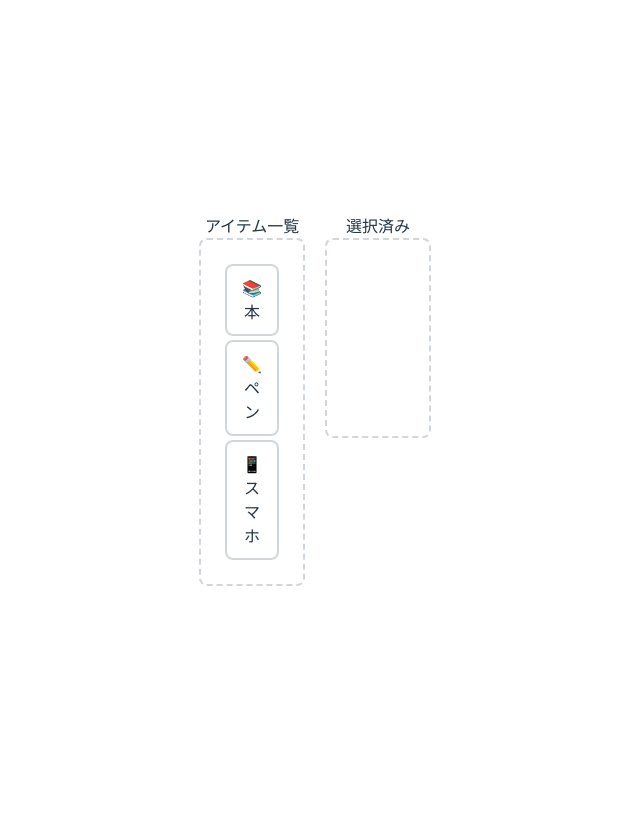
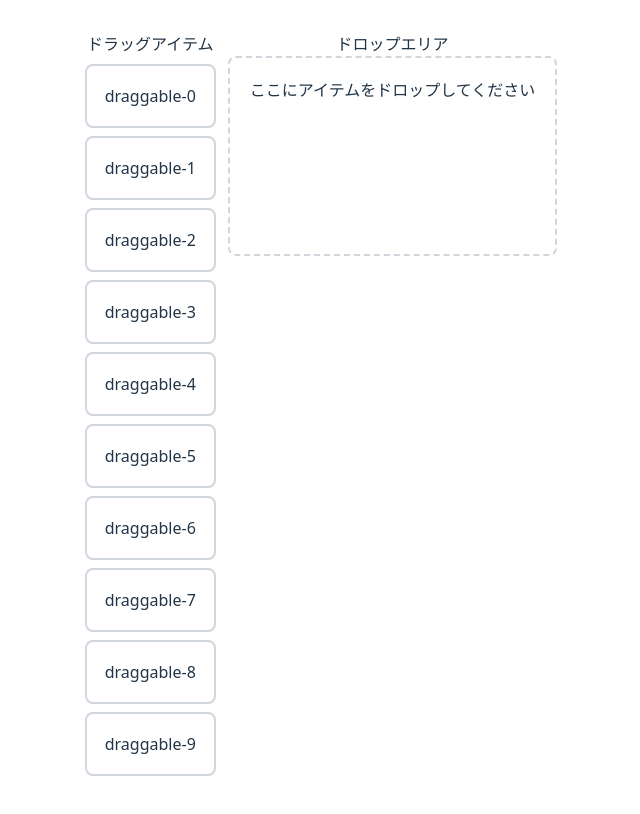
Before and after one commit to ShSato4JPN/sandbox-dnd, a React (Vite) app: page / in a window 1280 px wide. Shown: the whole page, without its empty margins (325-965 px from the left). Built offline with nearby package versions, Linux system fonts and the light colour scheme.

Commit message:
feat: add sample 04

```diff
--- a/src/App.tsx
+++ b/src/App.tsx
@@ -1,4 +1,4 @@
-import Root from "./components/sample-03/Root";
+import Root from "./components/sample-04/Root";
 
 export default function App() {
   return <Root />;
--- /dev/null
+++ b/src/components/sample-04/DraggableItem.tsx
@@ -0,0 +1,33 @@
+import { useDraggable } from "@dnd-kit/core";
+import type { ReactNode } from "react";
+
+type DraggableItemProps = {
+  id: string;
+  children: ReactNode;
+};
+
+export function DraggableItem({ id, children }: DraggableItemProps) {
+  const { attributes, listeners, setNodeRef, transform, isDragging } =
+    useDraggable({ id });
+
+  const style = {
+    transform: transform
+      ? `translate3d(${transform.x}px, ${transform.y}px, 0)`
+      : undefined,
+  };
+
+  return (
+    <div
+      ref={setNodeRef}
+      style={style}
+      className={`
+        cursor-grab p-2.5 border-2 border-gray-300 rounded-lg m-1
+        ${isDragging ? "opacity-50" : "opacity-100"}
+      `}
+      {...listeners}
+      {...attributes}
+    >
+      {children}
+    </div>
+  );
+}
--- /dev/null
+++ b/src/components/sample-04/DroppableArea.tsx
@@ -0,0 +1,24 @@
+import { useDroppable } from "@dnd-kit/core";
+import type { ReactNode } from "react";
+
+type DroppableAreaProps = {
+  id: string;
+  children: ReactNode;
+};
+
+export function DroppableArea({ id, children }: DroppableAreaProps) {
+  const { setNodeRef, isOver } = useDroppable({ id });
+
+  return (
+    <div
+      ref={setNodeRef}
+      className={`
+        min-h-[200px] p-5 border-2 border-dashed rounded-lg transition-all duration-200 ease-in-out
+        ${isOver ? "border-blue-500 bg-blue-50" : "border-gray-300"}
+      `}
+    >
+      {children}
+      {isOver && <p className="text-blue-600 font-medium">ここにドロップ！</p>}
+    </div>
+  );
+}
--- /dev/null
+++ b/src/components/sample-04/Root.tsx
@@ -0,0 +1,46 @@
+import { DndContext } from "@dnd-kit/core";
+import {
+  SortableContext,
+  verticalListSortingStrategy,
+} from "@dnd-kit/sortable";
+import { DROPPABLE_AREA_ID } from "./constants";
+import { DroppableArea } from "./DroppableArea";
+import { SortableItem } from "./SortableItem";
+import { useDragAndDrop } from "./useDragAndDrop";
+import { createDraggableId } from "./utils";
+
+export default function Root() {
+  const { draggedItemIds, draggableItems, handleDragEnd } = useDragAndDrop();
+
+  return (
+    <DndContext onDragEnd={handleDragEnd}>
+      <div className="flex">
+        <div>
+          <h3>ドラッグアイテム</h3>
+          {draggableItems.map((item, index) => (
+            <div key={index} className="m-2">
+              {item}
+            </div>
+          ))}
+        </div>
+        <div>
+          <h3>ドロップエリア</h3>
+          <SortableContext
+            items={draggedItemIds}
+            strategy={verticalListSortingStrategy}
+          >
+            <DroppableArea id={DROPPABLE_AREA_ID}>
+              {draggedItemIds.length > 0
+                ? draggedItemIds.map((id) => (
+                    <SortableItem key={id} id={id}>
+                      {createDraggableId(id)} (移動完了!)
+                    </SortableItem>
+                  ))
+                : "ここにアイテムをドロップしてください"}
+            </DroppableArea>
+          </SortableContext>
+        </div>
+      </div>
+    </DndContext>
+  );
+}
--- /dev/null
+++ b/src/components/sample-04/SortableItem.tsx
@@ -0,0 +1,24 @@
+import { useSortable } from "@dnd-kit/sortable";
+import { CSS } from "@dnd-kit/utilities";
+import type { ReactNode } from "react";
+
+type SortableItemProps = {
+  id: string;
+  children: ReactNode;
+};
+
+export function SortableItem({ id, children }: SortableItemProps) {
+  const { attributes, listeners, setNodeRef, transform, transition } =
+    useSortable({ id });
+
+  const style = {
+    transform: CSS.Transform.toString(transform),
+    transition,
+  };
+
+  return (
+    <div ref={setNodeRef} style={style} {...attributes} {...listeners}>
+      {children}
+    </div>
+  );
+}
--- /dev/null
+++ b/src/components/sample-04/constants.ts
@@ -0,0 +1,5 @@
+// アプリケーション定数
+export const DRAGGABLE_COUNT = 10;
+export const DRAGGABLE_PREFIX = "draggable-";
+export const SORTABLE_PREFIX = "sortable-";
+export const DROPPABLE_AREA_ID = "droppable-area";
--- /dev/null
+++ b/src/components/sample-04/dragHandlers.ts
@@ -0,0 +1,37 @@
+import type { DragEndEvent } from "@dnd-kit/core";
+import { arrayMove } from "@dnd-kit/sortable";
+import { DROPPABLE_AREA_ID } from "./constants";
+import type { SortableId } from "./types";
+import { createSortableId, isDraggableId, isSortableId } from "./utils";
+
+/**
+ * ドラッグエンドイベントを処理するロジック
+ */
+export const createDragEndHandler = (
+  setDraggedItemIds: React.Dispatch<React.SetStateAction<SortableId[]>>
+) => {
+  return (event: DragEndEvent) => {
+    const { active, over } = event;
+
+    if (!over) return;
+
+    const activeId = active.id as string;
+    const overId = over.id as string;
+
+    // DraggableからDroppableAreaへのドロップ
+    if (isDraggableId(activeId) && overId === DROPPABLE_AREA_ID) {
+      const sortableId = createSortableId(activeId);
+      setDraggedItemIds((prev) => [...prev, sortableId]);
+      return;
+    }
+
+    // SortableContext内での並び替え
+    if (isSortableId(activeId) && isSortableId(overId)) {
+      setDraggedItemIds((items) => {
+        const oldIndex = items.indexOf(activeId);
+        const newIndex = items.indexOf(overId);
+        return arrayMove(items, oldIndex, newIndex);
+      });
+    }
+  };
+};
--- /dev/null
+++ b/src/components/sample-04/draggableItemsFactory.tsx
@@ -0,0 +1,25 @@
+import clsx from "clsx";
+import { DRAGGABLE_COUNT, DRAGGABLE_PREFIX } from "./constants";
+import { DraggableItem } from "./DraggableItem";
+import type { DraggableId } from "./types";
+
+type CreateDraggableItemsProps = {
+  isDragged: (id: DraggableId) => boolean;
+};
+
+/**
+ * DraggableItemsを生成する
+ */
+export const createDraggableItems = ({
+  isDragged,
+}: CreateDraggableItemsProps) =>
+  Array.from({ length: DRAGGABLE_COUNT }, (_, i) => {
+    const id = `${DRAGGABLE_PREFIX}${i}` as DraggableId;
+    return (
+      <DraggableItem id={id} key={i}>
+        <div className={clsx("p-2", isDragged(id) && "text-red-500")}>
+          draggable-{i}
+        </div>
+      </DraggableItem>
+    );
+  });
--- /dev/null
+++ b/src/components/sample-04/types.ts
@@ -0,0 +1,4 @@
+// アプリケーション型定義
+export type DraggableId = `draggable-${number}`;
+export type SortableId = `sortable-${number}`;
+export type ItemId = DraggableId | SortableId;
--- /dev/null
+++ b/src/components/sample-04/useDragAndDrop.ts
@@ -0,0 +1,42 @@
+import type { DragEndEvent } from "@dnd-kit/core";
+import { useCallback, useMemo, useState } from "react";
+import { createDragEndHandler } from "./dragHandlers";
+import { createDraggableItems } from "./draggableItemsFactory";
+import type { DraggableId, SortableId } from "./types";
+import { createSortableId } from "./utils";
+
+/**
+ * ドラッグ&ドロップの状態とロジックを管理するカスタムフック
+ */
+export const useDragAndDrop = () => {
+  const [draggedItemIds, setDraggedItemIds] = useState<SortableId[]>([]);
+
+  // ドラッグ済みかどうかの判定をメモ化
+  const draggedSet = useMemo(() => new Set(draggedItemIds), [draggedItemIds]);
+
+  const isDragged = useCallback(
+    (id: DraggableId): boolean => {
+      const sortableId = createSortableId(id);
+      return draggedSet.has(sortableId);
+    },
+    [draggedSet]
+  );
+
+  // DraggableItemsをメモ化
+  const draggableItems = useMemo(
+    () => createDraggableItems({ isDragged }),
+    [isDragged]
+  );
+
+  // ドラッグエンドハンドラー
+  const handleDragEnd = useCallback(
+    (event: DragEndEvent) => createDragEndHandler(setDraggedItemIds)(event),
+    []
+  );
+
+  return {
+    draggedItemIds,
+    draggableItems,
+    handleDragEnd,
+  };
+};
--- /dev/null
+++ b/src/components/sample-04/utils.ts
@@ -0,0 +1,26 @@
+import { DRAGGABLE_PREFIX, SORTABLE_PREFIX } from "./constants";
+import type { DraggableId, SortableId } from "./types";
+
+/**
+ * DraggableのIDをSortableのIDに変換
+ */
+export const createSortableId = (draggableId: DraggableId): SortableId =>
+  draggableId.replace(DRAGGABLE_PREFIX, SORTABLE_PREFIX) as SortableId;
+
+/**
+ * SortableのIDをDraggableのIDに変換
+ */
+export const createDraggableId = (sortableId: SortableId): DraggableId =>
+  sortableId.replace(SORTABLE_PREFIX, DRAGGABLE_PREFIX) as DraggableId;
+
+/**
+ * IDがDraggableかどうかを判定
+ */
+export const isDraggableId = (id: string): id is DraggableId =>
+  id.startsWith(DRAGGABLE_PREFIX);
+
+/**
+ * IDがSortableかどうかを判定
+ */
+export const isSortableId = (id: string): id is SortableId =>
+  id.startsWith(SORTABLE_PREFIX);
```
